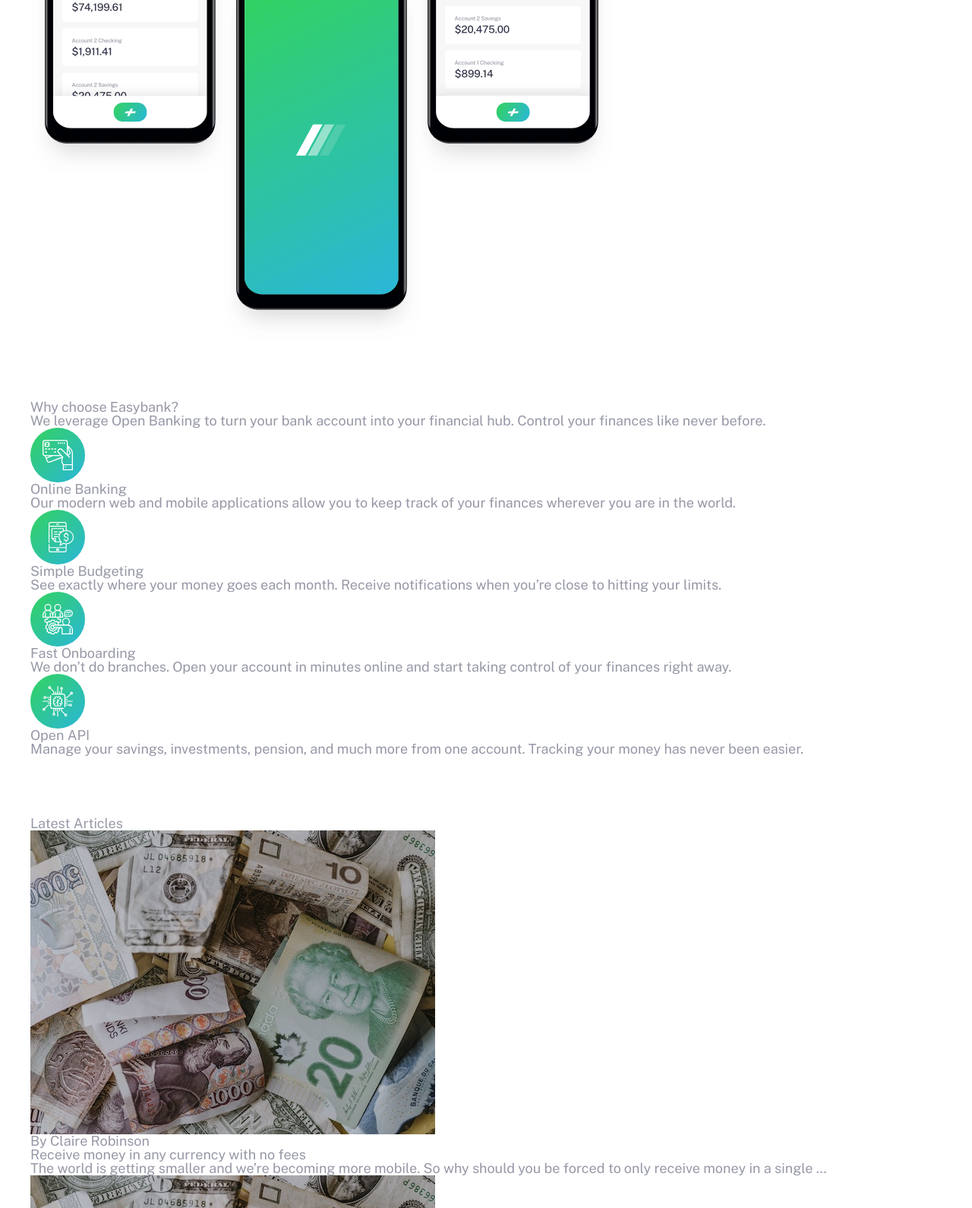
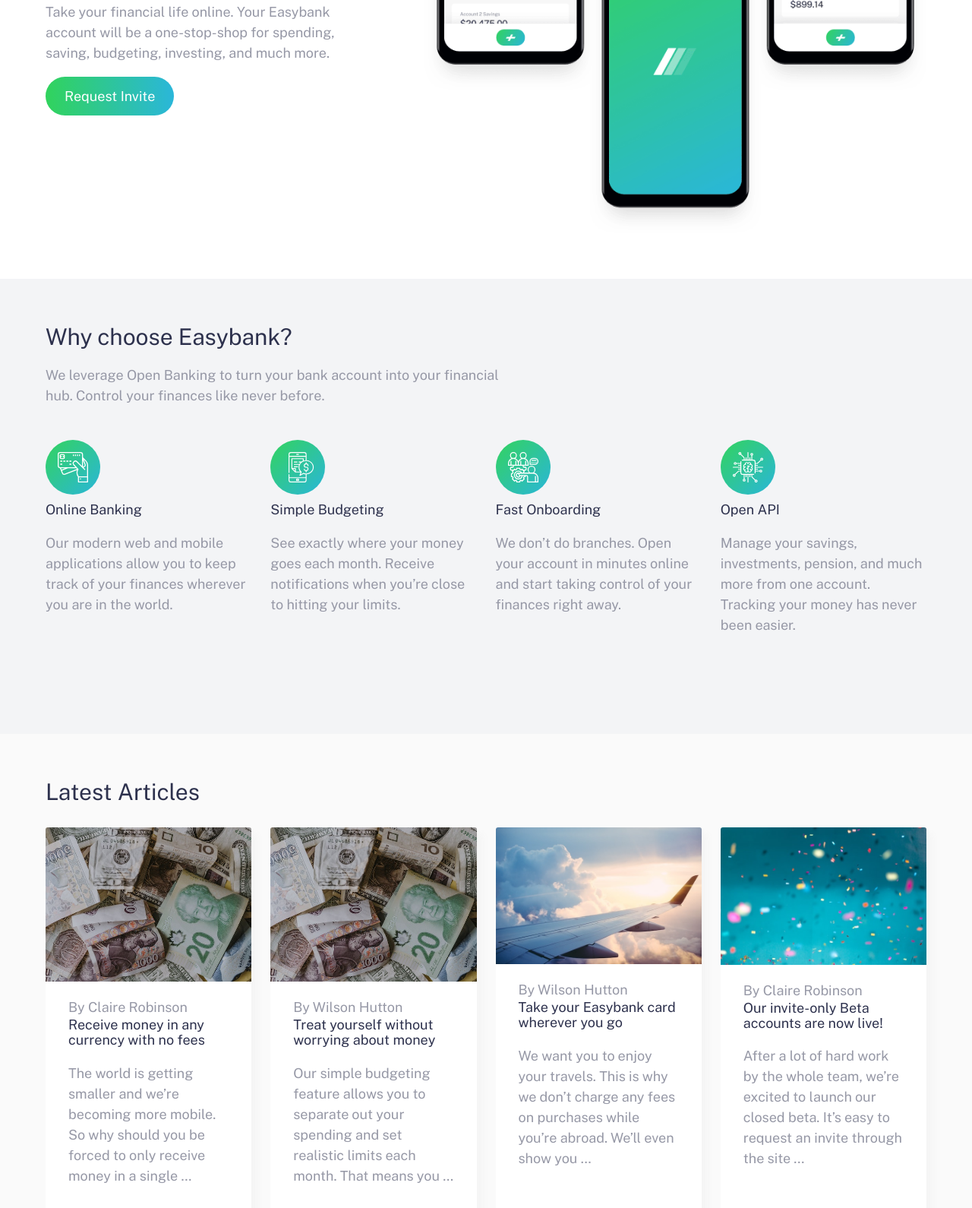
Before and after one commit to amIcode444/easybank-landing-page, a plain HTML site: page index.html in a window 1280 px wide. Shown: the part 660-2250 px from the top of the page at 76% size. Drawn offline with nearby package versions, Linux system fonts and the light colour scheme.

Commit message:
css styling

```diff
--- a/css/style.css
+++ b/css/style.css
@@ -7,7 +7,7 @@
 
   --dark-blue: hsl(233, 26%, 24%);
   --lime-green: hsl(136, 65%, 51%);
-  -bright-cyan: hsl(192, 70%, 51%);
+  --bright-cyan: hsl(192, 70%, 51%);
 
   /* ### Neutral */
 
@@ -21,6 +21,7 @@ body {
   color: var(--grayish-blue);
   font-family: var(--ff-public);
   font-size: var(--fs-body);
+  line-height: 1.5;
   min-height: 100vh;
 }
 
@@ -36,8 +37,22 @@ a {
   text-decoration: none;
 }
 
+h1,
+h2,
+h3,
+h4 {
+  color: var(--dark-blue);
+  font-weight: 400;
+  line-height: 1.1;
+  margin-bottom: 20px;
+}
+
+p {
+  margin-bottom: 30px;
+}
+
 section {
-  padding: 40px;
+  padding: 60px;
 }
 
 footer {
@@ -54,7 +69,7 @@ footer {
 /* HEADER SECTION */
 .header {
   box-shadow: 5px 5px 15px #e7e7e7;
-  padding: 10px;
+  padding: 20px;
 }
 
 .header__container {
@@ -64,14 +79,124 @@ footer {
 }
 
 .header__navlist {
+  align-items: center;
   display: flex;
 }
 
 .header-nav__item {
   font-size: 15px;
+  font-weight: 600;
   padding: 18px;
 }
 
-.header-nav__item--auto {
+.btn__cta {
+  color: var(--White);
+  border-radius: 26px;
   margin-right: auto;
+  padding: 15px 25px;
+  background-image: linear-gradient(
+    to right,
+    var(--lime-green),
+    var(--bright-cyan)
+  );
 }
+
+.btn__cta:hover,
+:focus {
+  color: var(--White);
+  border-radius: 26px;
+  font-weight: 400;
+  margin-right: auto;
+  padding: 15px 25px;
+  background-image: linear-gradient(
+    to right,
+    var(--bright-cyan),
+    var(--lime-green)
+  );
+}
+
+/* HERO SECTION */
+.hero__container {
+  align-items: center;
+  display: flex;
+  justify-content: space-between;
+}
+
+.hero__title {
+  font-size: 4.5rem;
+}
+
+.hero__content {
+  width: 50%;
+}
+
+.hero__content p {
+  max-width: 440px;
+}
+
+.btn__box--hero {
+  margin-top: 10px;
+}
+
+/* WHY SECTION */
+.why {
+  background-color: var(--light-grayish-blue);
+}
+
+.why h2 {
+  font-size: 30px;
+}
+
+.why__subtitle {
+  max-width: 620px;
+}
+
+.why__cards {
+  display: grid;
+  grid-template-columns: repeat(4, 1fr);
+  grid-template-rows: 1fr auto;
+  gap: 25px;
+  padding-block: 15px;
+}
+
+.card__image {
+  margin-bottom: 10px;
+}
+
+/* LATEST SECTION */
+.latest {
+  background-color: var(--very-light-gray);
+}
+
+.latest__content {
+  display: grid;
+  grid-template-columns: repeat(4, 1fr);
+  grid-template-rows: 1fr auto;
+  gap: 25px;
+}
+
+.latest__title {
+  font-size: 30px;
+  margin-bottom: 30px;
+}
+
+.card--white {
+  background-color: var(--White);
+  border-radius: 3px;
+  box-shadow: 8px 8px 10px hsl(0, 0%, 96%);
+}
+
+.card__image--rd {
+  object-fit: cover;
+  border-top-left-radius: 3px;
+  border-top-right-radius: 3px;
+}
+
+.card__body--latest {
+  padding: 10px 30px;
+}
+
+/* FOOTER SECTION */
+.footer {
+  padding: 60px;
+}
--- a/index.html
+++ b/index.html
@@ -62,11 +62,11 @@
             <li class="header-nav__item">
               <a href="#" class="header-nav__link">Careers</a>
             </li>
-            <li class="header-nav__item header-nav__item--auto">
-              <a href="#" class="header-nav__link">Request Invite</a>
-            </li>
           </ul>
         </nav>
+        <div class="btn__box">
+          <a href="#" class="btn__cta">Request Invite</a>
+        </div>
       </div>
     </header>
 
@@ -74,25 +74,25 @@
       <section class="hero">
         <div class="hero__container container">
           <div class="hero__content">
-            <h1>Next generation digital banking.</h1>
+            <h1 class="hero__title">Next generation digital banking.</h1>
             <p>
               Take your financial life online. Your Easybank account will be a
               one-stop-shop for spending, saving, budgeting, investing, and much
               more.
             </p>
-            <div class="hero__btn">
-              <button>Request Invite</button>
+            <div class="btn__box btn__box--hero">
+              <a href="#" class="btn__cta">Request Invite</a>
             </div>
           </div>
-          <div class="hero__img">
-            <img src="images/image-mockups.png" alt="" />
+          <div class="hero__imgbx">
+            <img class="hero__img" src="images/image-mockups.png" alt="" />
           </div>
         </div>
       </section>
       <section class="why">
         <div class="why__container container">
           <h2>Why choose Easybank?</h2>
-          <p>
+          <p class="why__subtitle">
             We leverage Open Banking to turn your bank account into your
             financial hub. Control your finances like never before.
           </p>
@@ -108,7 +108,7 @@
                 </figure>
               </div>
               <div class="card__body">
-                <h2 class="card__title">Online Banking</h2>
+                <h3 class="card__title">Online Banking</h3>
                 <p class="card__copy">
                   Our modern web and mobile applications allow you to keep track
                   of your finances wherever you are in the world.
@@ -126,7 +126,7 @@
                 </figure>
               </div>
               <div class="card__body">
-                <h2 class="card__title">Simple Budgeting</h2>
+                <h3 class="card__title">Simple Budgeting</h3>
                 <p class="card__copy">
                   See exactly where your money goes each month. Receive
                   notifications when you’re close to hitting your limits.
@@ -144,7 +144,7 @@
                 </figure>
               </div>
               <div class="card__body">
-                <h2 class="card__title">Fast Onboarding</h2>
+                <h3 class="card__title">Fast Onboarding</h3>
                 <p class="card__copy">
                   We don’t do branches. Open your account in minutes online and
                   start taking control of your finances right away.
@@ -158,7 +158,7 @@
                 </figure>
               </div>
               <div class="card__body">
-                <h2 class="card__title">Open API</h2>
+                <h3 class="card__title">Open API</h3>
                 <p class="card__copy">
                   Manage your savings, investments, pension, and much more from
                   one account. Tracking your money has never been easier.
@@ -170,19 +170,19 @@
       </section>
       <section class="latest">
         <div class="latest__container container">
-          <h2>Latest Articles</h2>
+          <h2 class="latest__title">Latest Articles</h2>
           <div class="latest__content">
-            <article class="card">
+            <article class="card card--white">
               <div class="card__header">
                 <figure class="card__figure">
                   <img
                     src="images/image-currency.jpg"
                     alt=""
-                    class="card__image"
+                    class="card__image card__image--rd"
                   />
                 </figure>
               </div>
-              <div class="card__body">
+              <div class="card__body card__body--latest">
                 <span>By Claire Robinson</span>
                 <a href="#">
                   <h3 class="card__title">
@@ -196,17 +196,17 @@
                 </p>
               </div>
             </article>
-            <article class="card">
+            <article class="card card card--white">
               <div class="card__header">
                 <figure class="card__figure">
                   <img
                     src="images/image-currency.jpg"
                     alt=""
-                    class="card__image"
+                    class="card__image card__image--rd"
                   />
                 </figure>
               </div>
-              <div class="card__body">
+              <div class="card__body card__body--latest">
                 <span>By Wilson Hutton</span>
                 <a href="#">
                   <h3 class="card__title">
@@ -219,17 +219,17 @@
                 </p>
               </div>
             </article>
-            <article class="card">
+            <article class="card card card--white">
               <div class="card__header">
                 <figure class="card__figure">
                   <img
                     src="images/image-plane.jpg"
                     alt=""
-                    class="card__image"
+                    class="card__image card__image--rd"
                   />
                 </figure>
               </div>
-              <div class="card__body">
+              <div class="card__body card__body--latest">
                 <span>By Wilson Hutton</span>
                 <a href="#">
                   <h3 class="card__title">
@@ -243,17 +243,17 @@
                 </p>
               </div>
             </article>
-            <article class="card">
+            <article class="card card card--white">
               <div class="card__header">
                 <figure class="card__figure">
                   <img
                     src="images/image-confetti.jpg"
                     alt=""
-                    class="card__image"
+                    class="card__image card__image--rd"
                   />
                 </figure>
               </div>
-              <div class="card__body">
+              <div class="card__body card__body--latest">
                 <span>By Claire Robinson</span>
                 <a href="#">
                   <h3 class="card__title">
@@ -272,7 +272,7 @@
       </section>
     </main>
 
-    <footer>
+    <footer class="footer">
       <div class="footer__container container">
         <div class="footer__col">
           <div class="footer__logo">
```
